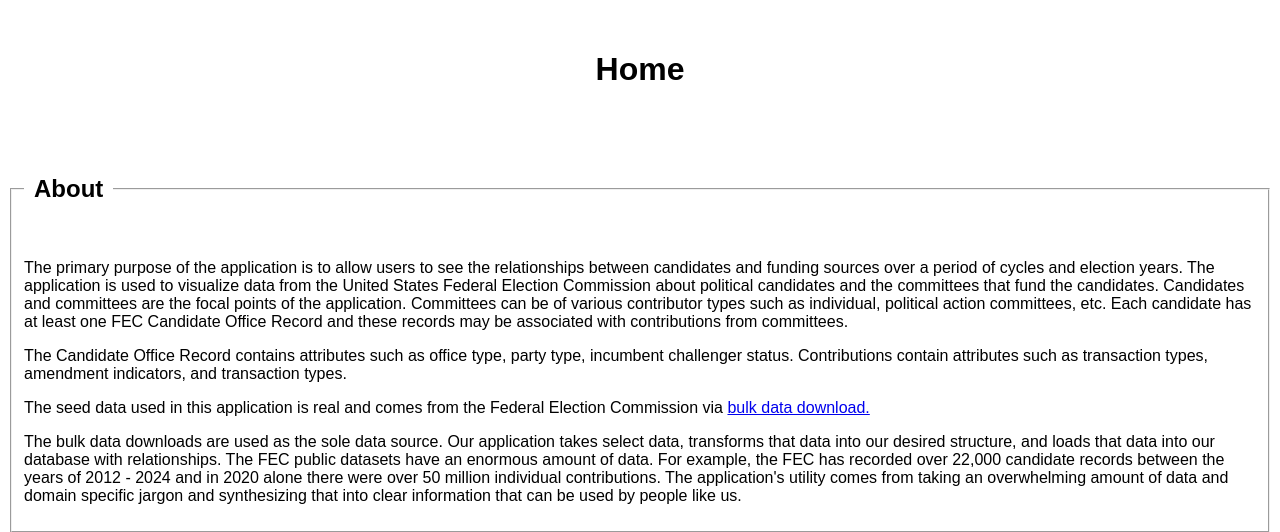
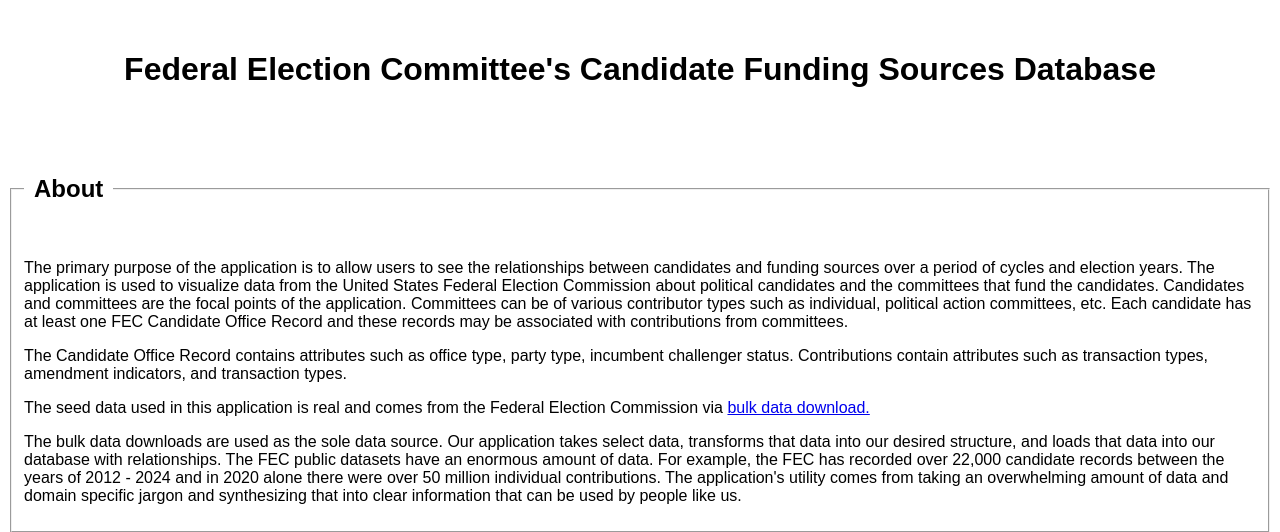
Before and after one commit to nolandseigler/osu-cs340-project, a FastAPI app: page / in a window 1280 px wide. Shown: the part 54-586 px from the top of the page. Run offline with FastAPI, Linux system fonts and the light colour scheme.

Commit message:
update title in homepage

```diff
--- a/what_the_fec/templates/home.j2
+++ b/what_the_fec/templates/home.j2
@@ -2,7 +2,7 @@
 
 
 {% block head %}
-    <h1>Home</h1>
+    <h1>Federal Election Committee's Candidate Funding Sources Database</h1>
 {% endblock %}
 
 
```
